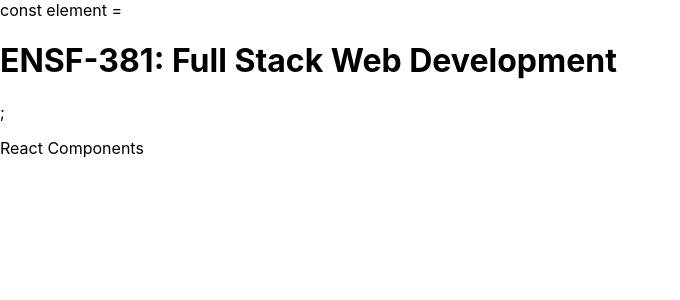
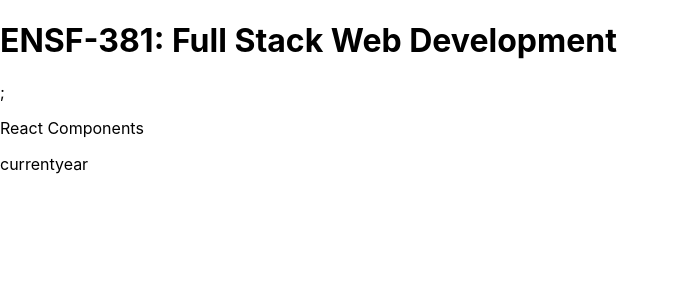
Before and after one commit to Akila-Fernando/ENSF381-Lab-6, a React (Create React App) app in the folder jsx-exercise/: page / in a window 1280 px wide. Shown: the top 300 px of the page, without its empty margins (0-680 px from the left). Built offline with nearby package versions, Linux system fonts and the light colour scheme.

Commit message:
Update App.js

```diff
--- a/jsx-exercise/src/App.js
+++ b/jsx-exercise/src/App.js
@@ -1,11 +1,16 @@
-import logo from './logo.svg';
+//import logo from './logo.svg';
 import './App.css';
 
 function App() {
+
+  const currentyear = Date()
+  console.log(currentyear)
   return (
     <div>
-        const element = <h1>ENSF-381: Full Stack Web Development</h1>;
+        <h1>ENSF-381: Full Stack Web Development</h1>;
         <p>React Components</p>
+
+        <p>currentyear</p>
     </div>
   );
 }
```
